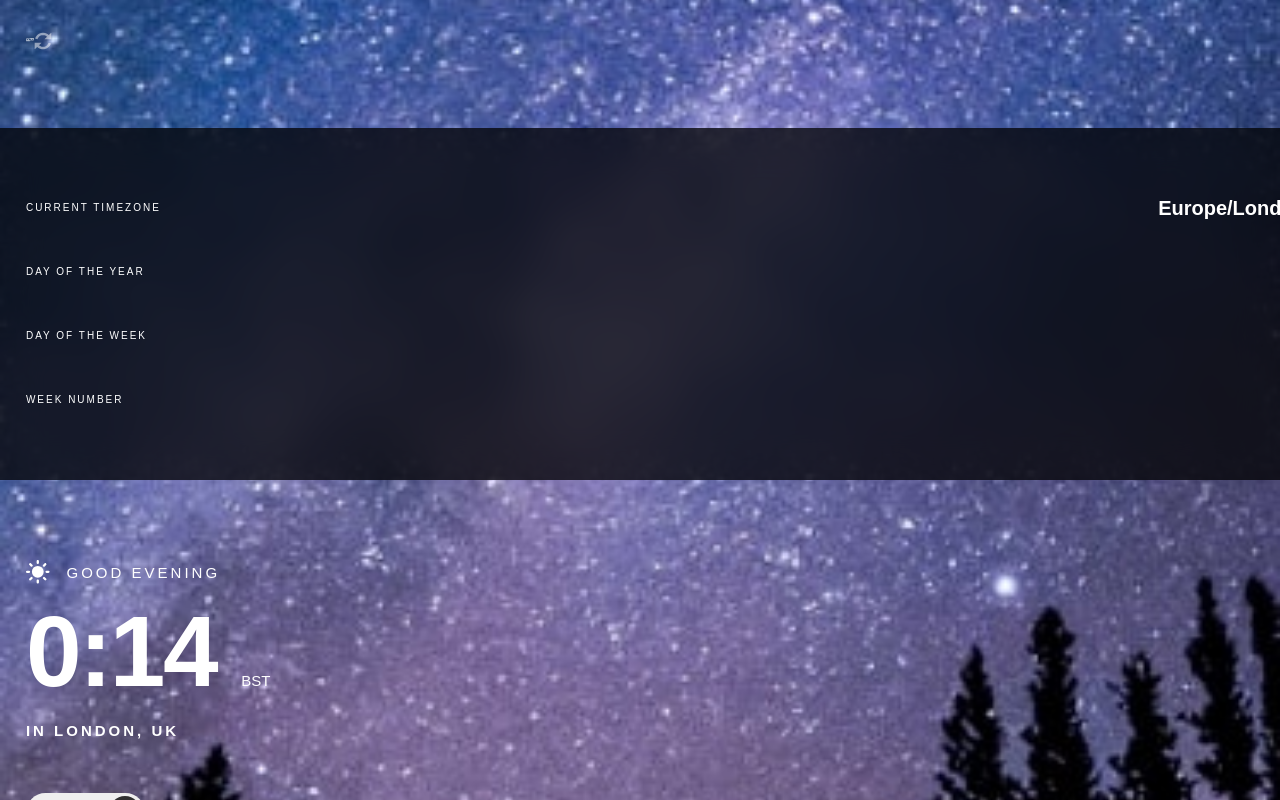
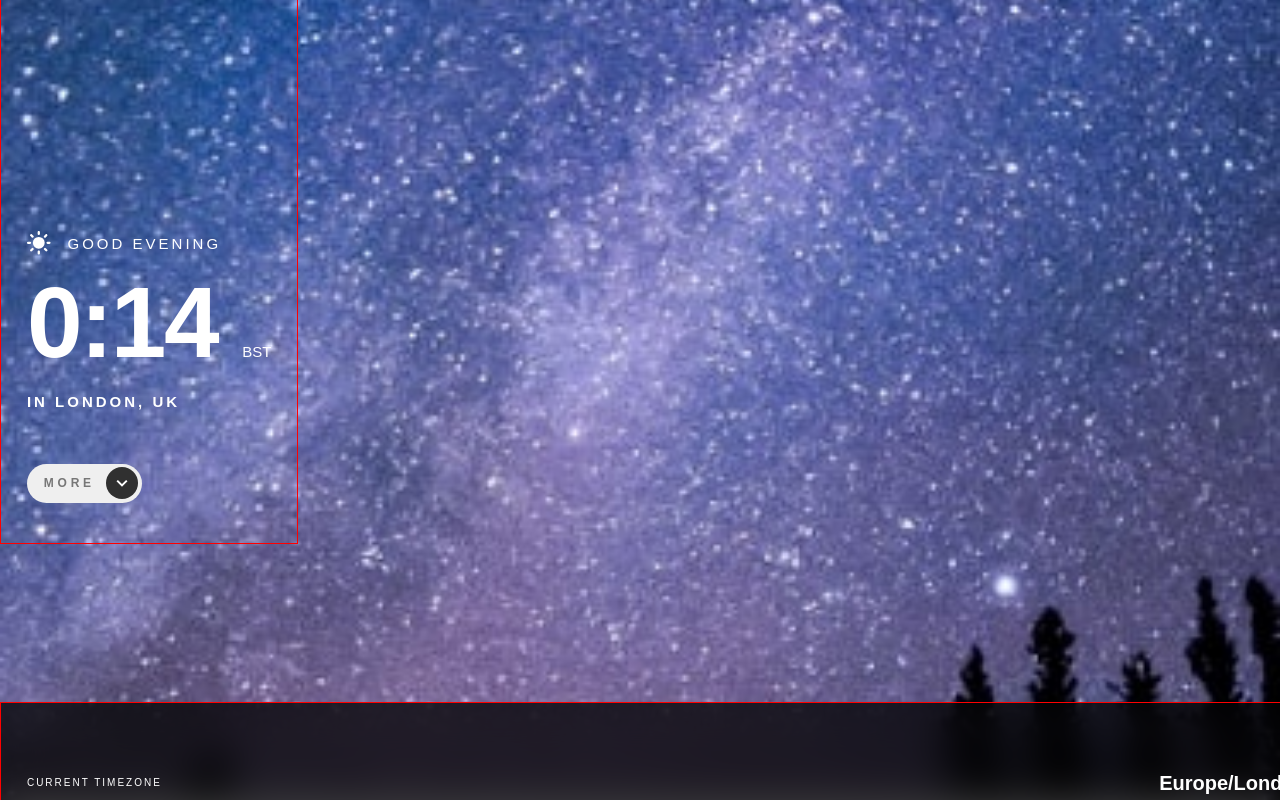
Before and after one commit to baglana/clock-app, a React (Vite) app: page / in a window 1280 px wide. Shown: the top 800 px of the page. Built offline with nearby package versions, Linux system fonts and the light colour scheme; no server answers.

Commit message:
Add MoreButton click handler

```diff
--- a/src/App.css
+++ b/src/App.css
@@ -8,6 +8,10 @@
   --bg-image: url("../public/mobile/bg-image-nighttime.jpg");
   --color-footer: hsla(0, 0%, 100%, 1);
   --color-footer-bg: hsla(0, 0%, 0%, 0.75);
+}
+
+#root > * {
+  border: 1px solid red;
 }
 
 #root {
@@ -33,7 +37,7 @@
   justify-content: space-between;
 
   position: absolute;
-  /*bottom: 16rem;*/
+  bottom: 16rem;
 }
 
 main {
--- a/src/components/Footer.tsx
+++ b/src/components/Footer.tsx
@@ -2,7 +2,7 @@ import "../styles/Footer.css";
 
 export default function Footer({ time }) {
   return (
-    <footer className="footer">
+    <footer id="footer">
       <section>
         <h2>Current timezone</h2>
         <p>Europe/London</p>
--- a/src/components/MoreButton.tsx
+++ b/src/components/MoreButton.tsx
@@ -1,12 +1,24 @@
 import MoreButtonIcon from "./MoreButtonIcon.tsx";
 import "../styles/MoreButton.css";
+import { useState } from "react";
 
 export default function MoreButton() {
+  const [showMore, setShowMore] = useState(false);
+
+  function handleClick() {
+    setShowMore(!showMore);
+
+    const rootChildren = document.querySelectorAll<HTMLElement>("#root>*");
+
+    rootChildren.forEach((child) => {
+      child.style.bottom = showMore ? "-16rem" : "0";
+    });
+  }
+
   return (
-    <button className="more-btn">
-      More
-      {/*Less*/}
-      <MoreButtonIcon />
+    <button onClick={handleClick} className="more-btn">
+      {showMore ? "Less" : "More"}
+      <MoreButtonIcon showMore={showMore} />
     </button>
   );
 }
--- a/src/components/MoreButtonIcon.tsx
+++ b/src/components/MoreButtonIcon.tsx
@@ -1,7 +1,22 @@
 import "../styles/MoreButtonIcon.css";
 
-export default function MoreButtonIcon() {
-  return (
+export default function MoreButtonIcon({ showMore }) {
+  return showMore ? (
+    <svg
+      xmlns="http://www.w3.org/2000/svg"
+      width="32"
+      height="32"
+      viewBox="0 0 32 32"
+      fill="none"
+    >
+      <circle cx="16" cy="16" r="16" fill="#303030" />
+      <path
+        d="M11.2 18.3999L16 13.5999L20.8 18.3999"
+        stroke="white"
+        strokeWidth="2"
+      />
+    </svg>
+  ) : (
     <svg
       xmlns="http://www.w3.org/2000/svg"
       width="32"
@@ -13,7 +28,7 @@ export default function MoreButtonIcon() {
       <path
         d="M11.2 13.6001L16 18.4001L20.8 13.6001"
         stroke="white"
-        stroke-width="2"
+        strokeWidth="2"
       />
     </svg>
   );
--- a/src/components/Quote.tsx
+++ b/src/components/Quote.tsx
@@ -7,7 +7,7 @@ import { Quote as QuoteType } from "../services/fetchQuote/fetchQuote.ts";
 export default function Quote() {
   const [quote, setQuote] = useState<QuoteType>({ author: "", content: "" });
 
-  const newQuote = useCallback(async () => {
+  const handleClick = useCallback(async () => {
     try {
       const fetchedQuote = await fetchQuote();
       if (fetchedQuote) {
@@ -21,8 +21,8 @@ export default function Quote() {
   }, []);
 
   useEffect(() => {
-    newQuote();
-  }, [newQuote]);
+    handleClick();
+  }, [handleClick]);
 
   return (
     <article className="quote">
@@ -30,7 +30,7 @@ export default function Quote() {
         <p>“{quote.content}”</p>
         <footer>{quote.author}</footer>
       </blockquote>
-      <RefreshButton onClick={newQuote} />
+      <RefreshButton onClick={handleClick} />
     </article>
   );
 }
--- a/src/styles/Footer.css
+++ b/src/styles/Footer.css
@@ -1,4 +1,4 @@
-.footer {
+#footer {
   color: var(--color-footer);
   background-color: var(--color-footer-bg);
   backdrop-filter: blur(20.387113571166992px);
@@ -6,7 +6,7 @@
   width: 100%;
   height: 16rem;
   position: absolute;
-  bottom: 20rem;
+  bottom: -16rem;
 
   padding: 3rem 1.62rem;
   display: grid;
--- a/src/styles/MoreButton.css
+++ b/src/styles/MoreButton.css
@@ -6,11 +6,12 @@
   letter-spacing: 0.23438rem;
   text-transform: uppercase;
 
+  width: 7.1875rem;
   padding: 0.19rem 0.25rem 0.25rem 1.06rem;
 
   display: flex;
   align-items: center;
-  gap: 0.94rem;
+  justify-content: space-between;
 
   border-style: none;
   border-radius: 28px;
```
